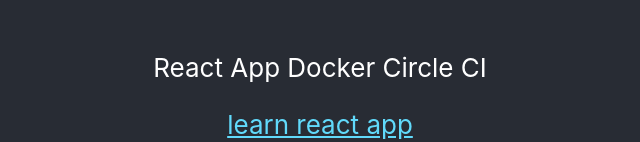
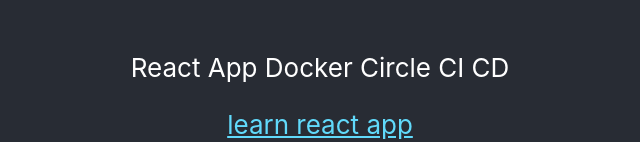
Before and after one commit to TheLazron/cra-travis-ci, a React (Create React App) app: page / in a window 1280 px wide. Shown: the part 477-619 px from the top of the page, without its empty margins (320-960 px from the left). Built offline with nearby package versions, Linux system fonts and the light colour scheme.

Commit message:
feat changes

```diff
--- a/src/App.js
+++ b/src/App.js
@@ -7,7 +7,7 @@
     <div className="App">
       <header className="App-header">
         <img src={logo} className="App-logo" alt="logo" />
-        <p>React App Docker Circle CI</p>
+        <p>React App Docker Circle CI CD</p>
         <a
           className="App-link"
           href="https://reactjs.org"
```
